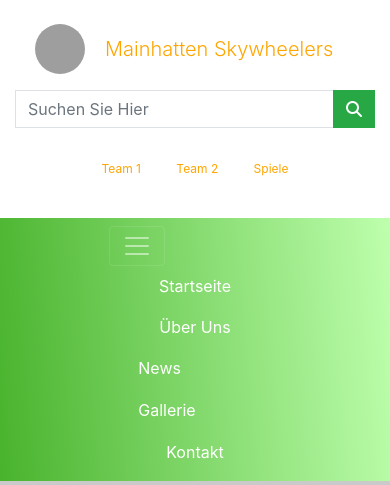
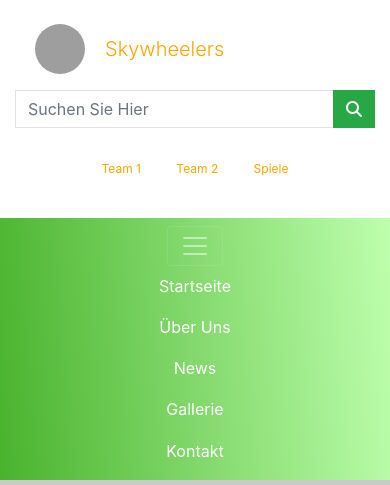
Before and after one commit to Rian1010/Mainhatten-Skywheelers, a Django app: page / in a window 390 px wide, after a click that opens the changed part. Shown: the top 485 px of the page. Run offline with Django 3.2, Linux system fonts and the light colour scheme; data comes from the database, SQL or seed files in the repository; some libraries are stand-ins or nearby versions; grey boxes are pictures that could not be loaded.

Commit message:
Edited some links of the home page and navbar and redesigned the responsiveness of the navbar

```diff
--- a/home/templates/home/index.html
+++ b/home/templates/home/index.html
@@ -161,7 +161,13 @@
                     <div class="card-body">
                         <h4 class="card-title">{{ karte.karten_titel }}</h4>
                         <p class="card-text">{{ karte.karten_beschreibung }}</p>
-                        <a href="#" class="btn btn-primary">{{ karte.karten_knopf}}</a>
+                        {% if forloop.counter == 1 %}
+                        <a href="{% url 'first_gallery' %}" class="btn btn-primary">{{ karte.karten_knopf}}</a>
+                        {% elif forloop.counter == 2 %}
+                        <a href="{% url 'second_gallery' %}" class="btn btn-primary">{{ karte.karten_knopf}}</a>
+                        {% else %}
+                        <a href="{% url 'third_gallery' %}" class="btn btn-primary">{{ karte.karten_knopf}}</a>
+                        {% endif %}
                     </div>
                 </div>
             </div>
--- a/static/css/base.css
+++ b/static/css/base.css
@@ -1,6 +1,7 @@
 /* Navbar */
-.nav-green {
+.nav-style {
     background-image: linear-gradient(265deg, #beffad, #49b32d);
+    z-index: 999;
 }
 
 .logo-font {
@@ -88,6 +89,7 @@
 .dropdown-item {
     text-align: center;
     transition: .3s linear!important;
+    z-index: 999;
 }
 
 .dropdown-item:hover {
--- a/templates/base.html
+++ b/templates/base.html
@@ -18,7 +18,8 @@
     <script src="https://kit.fontawesome.com/aca3ef5a99.js" crossorigin="anonymous"></script>
 
     <!-- JS for Bootstrap 4 -->
-    <script src="https://code.jquery.com/jquery-3.5.1.min.js" integrity="sha256-9/aliU8dGd2tb6OSsuzixeV4y/faTqgFtohetphbbj0=" crossorigin="anonymous"></script>
+    <script src="https://code.jquery.com/jquery-3.5.1.min.js"
+        integrity="sha256-9/aliU8dGd2tb6OSsuzixeV4y/faTqgFtohetphbbj0=" crossorigin="anonymous"></script>
     <script src="https://cdn.jsdelivr.net/npm/popper.js@1.16.0/dist/umd/popper.min.js"
         integrity="sha384-Q6E9RHvbIyZFJoft+2mJbHaEWldlvI9IOYy5n3zV9zzTtmI3UksdQRVvoxMfooAo" crossorigin="anonymous">
     </script>
@@ -38,14 +39,15 @@
                 <div class="row py-4 d-flex justify-content-around align-items-center">
                     <div class="col-12 col-md-4 text-center">
                         <a href="/" class="brand-flex">
-                            <div class="logo-picture"></div><span class="navbar-brand theNavbrand display-2 logo-font orange-text">Mainhatten
-                                Skywheelers</span>
+                            <div class="logo-picture"></div><span
+                                class="navbar-brand theNavbrand display-2 logo-font orange-text">Skywheelers</span>
                         </a>
                     </div>
                     <div class="col-md-4 py-3 align-items-center">
                         <form action="" method="GET">
                             <div class="input-group w-100">
-                                <input type="text" class="form-control border border-black rounded-0" name="q" placeholder="Suchen Sie Hier">
+                                <input type="text" class="form-control border border-black rounded-0" name="q"
+                                    placeholder="Suchen Sie Hier">
                                 <div class="input-group-append">
                                     <button class="btn btn-success form-control-btn rounded-0" type="submit">
                                         <span class="icon">
@@ -72,8 +74,8 @@
                 </div>
             </div>
 
-            <div class="container-fluid navbar navbar-expand-md navbar-dark nav-green d-flex justify-content-center">
-                <div class="row px-5">
+            <div class="container-fluid navbar navbar-expand-md navbar-dark nav-style d-flex justify-content-center">
+                <div class="row px-5 d-flex justify-content-center">
                     <!-- Bottom half of the navigation bar -->
                     <button class="navbar-toggler" data-toggle="collapse" data-target="#collapse_target">
                         <span class="navbar-toggler-icon"></span>
@@ -86,32 +88,17 @@
                             <li class="nav-item px-3">
                                 <a id="aboutPage" class="nav-link" href="{% url 'about' %}">Über Uns</a>
                             </li>
-                            <div class="dropdown px-3">
-                                <span class="btn dropdown-background dropdown" id="dropdownMenuButton"
-                                    aria-haspopup="true" aria-expanded="false"><a href="{% url 'news_page' %}"
-                                        class="dropdown-btn-style">News</a></span>
-                                <div class="dropdown-menu" aria-labelledby="dropdownMenuButton">
-                                    <a class="dropdown-item" href="/">Das Neueste</a>
-                                    <a class="dropdown-item" href="/">09.12.2019</a>
-                                    <a class="dropdown-item" href="/">05.12.2019</a>
-                                    <a class="dropdown-item" href="/">26.11.2019</a>
-                                    <a class="dropdown-item" href="/">16.11.2019</a>
-                                    <a class="dropdown-item" href="/">09.11.2019</a>
-                                    <a class="dropdown-item" href="/">01.11.2019</a>
-                                    <a class="dropdown-item" href="/">26.10.2019</a>
-                                    <a class="dropdown-item" href="/">24.10.2019</a>
-                                    <a class="dropdown-item" href="/">21.10.2019</a>
-                                    <a class="dropdown-item" href="/">12.10.2019</a>
-                                </div>
-                            </div>
-                            <div class="dropdown px-3">
+                            <li class="nav-item px-3">
+                                <a id="aboutPage" class="nav-link" href="{% url 'news_page' %}">News</a>
+                            </li>
+                            <div class="dropdown px-3 text-center">
                                 <span class="btn dropdown-background dropdown" id="dropdownMenuButton"
                                     aria-haspopup="true" aria-expanded="false"><a href="{% url 'main_gallery' %}"
                                         class="dropdown-btn-style">Gallerie</a></span>
                                 <div class="dropdown-menu" aria-labelledby="dropdownMenuButton">
-                                    <a class="dropdown-item" href="/">Mannschaft 1</a>
-                                    <a class="dropdown-item" href="/">Mannschaft 2</a>
-                                    <a class="dropdown-item" href="/">Spielbilder</a>
+                                    <a class="dropdown-item" href="{% url 'first_gallery' %}">Mannschaft 1</a>
+                                    <a class="dropdown-item" href="{% url 'second_gallery' %}">Mannschaft 2</a>
+                                    <a class="dropdown-item" href="{% url 'third_gallery' %}">Spielbilder</a>
                                 </div>
                             </div>
                             <li class="nav-item px-3">
```
Lines whose indentation alone changed are shown as unchanged.
